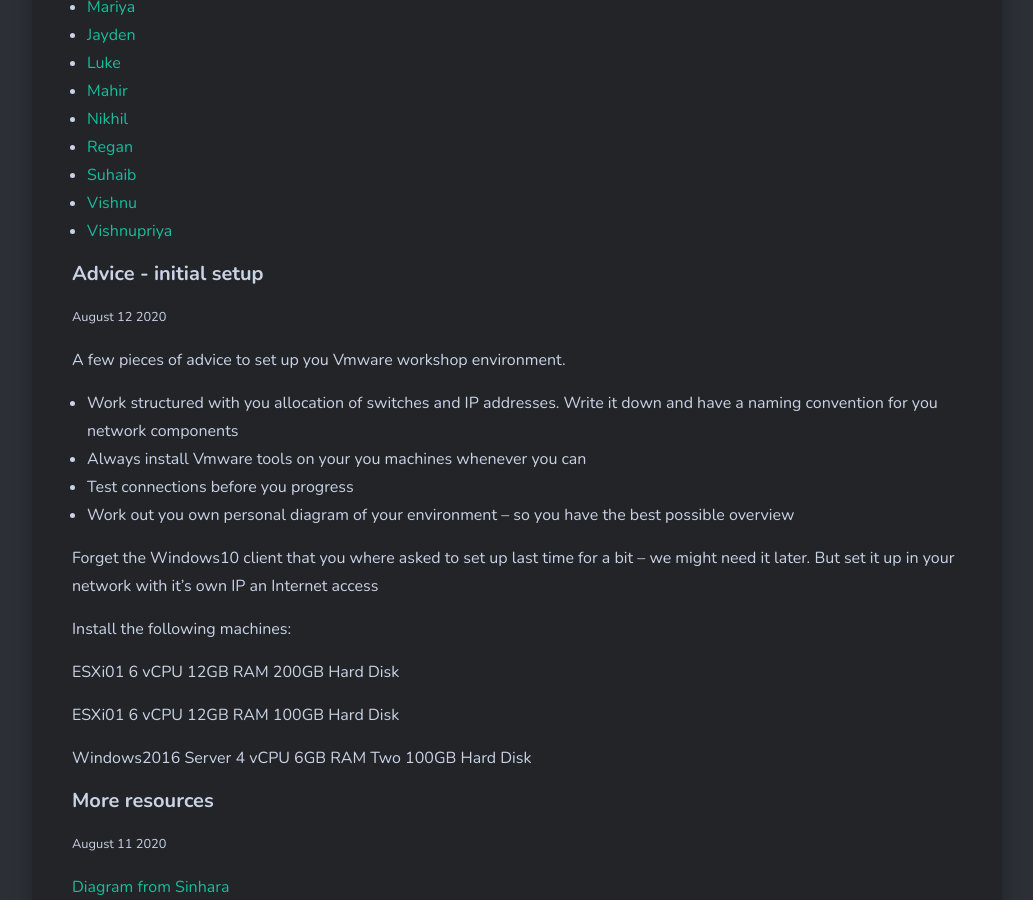
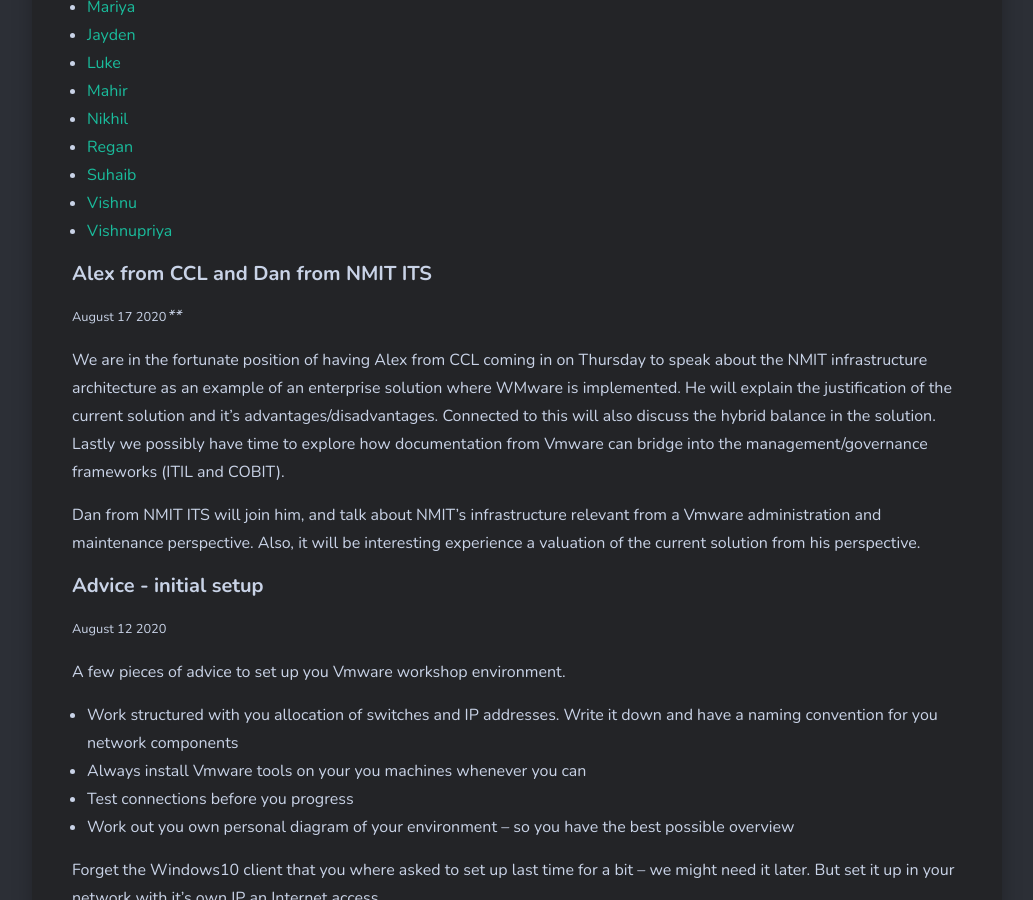
Before and after one commit to larsoliverdam/nmit, a Jekyll site: the page built from _pages/NET701.md, in a window 1280 px wide and 900 px high, scrolled down 1158 px. Shown: the whole window, without its empty margins (123-1156 px from the left). Built offline with Jekyll 4.4.1, drawn with Linux system fonts in a browser that asks for light colours; nearby versions of some CDN libraries; comment, search, counter and statistics services are not loaded.

Commit message:
NET701 update

```diff
--- a/_pages/NET701.md
+++ b/_pages/NET701.md
@@ -24,6 +24,14 @@
 * [Suhaib](https://parappallath.wordpress.com/)
 * [Vishnu](https://badboynet701.wordpress.com/)
 * [Vishnupriya](https://vishnupriyanet701.wordpress.com/)
+
+
+#### Alex from CCL and Dan from NMIT ITS
+<small>August 17 2020</small>****
+
+We are in the fortunate position of having Alex from CCL coming in on Thursday to speak about the NMIT infrastructure architecture as an example of an enterprise solution where WMware is implemented. He will explain the justification of the current solution and it’s advantages/disadvantages. Connected to this will also discuss the hybrid balance in the solution. Lastly we possibly have time to explore how documentation from Vmware can  bridge into the management/governance frameworks  (ITIL and COBIT).
+
+Dan from NMIT ITS will join him, and talk about NMIT’s infrastructure relevant from a Vmware administration and maintenance perspective. Also, it will be interesting experience a valuation of the current solution from his perspective.
 
 #### Advice - initial setup
 <small>August 12 2020</small>
```
